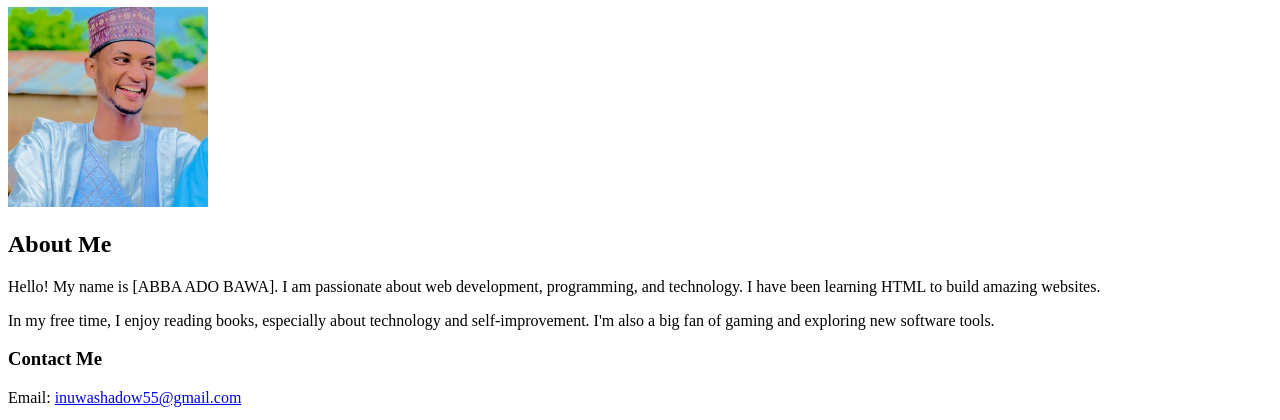
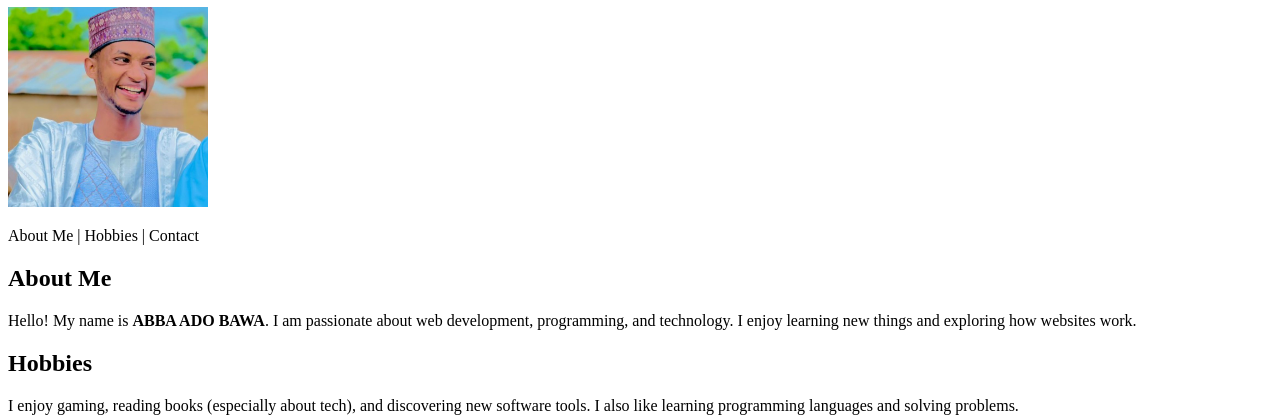
Before and after one commit to shadowzee123/My-profile-website, a plain HTML site: page index.html in a window 1280 px wide. Shown: the part 73-493 px from the top of the page. Drawn offline with Linux system fonts and the light colour scheme.

Commit message:
Update index.html

```diff
--- a/index.html
+++ b/index.html
@@ -7,24 +7,33 @@
 </head>
 <body>
 
-    <h1>My Profile</h1>
+    <!-- Header Section -->
+    <header>
+        <h1>My Profile</h1>
+        <img src="profile.jpg" alt="My Profile Picture" width="200">
+        <nav>
+            <p>About Me | Hobbies | Contact</p>
+        </nav>
+    </header>
 
-    <!-- Profile Image -->
-    <img src="profile.jpg" alt="My Profile Picture" width="200">
-
+    <!-- About Me Section -->
     <section>
         <h2>About Me</h2>
-        <p>Hello! My name is [ABBA ADO BAWA]. I am passionate about web development, programming, and technology. I have been learning HTML to build amazing websites.</p>
-
-        <p>In my free time, I enjoy reading books, especially about technology and self-improvement. I'm also a big fan of gaming and exploring new software tools.</p>
+        <p>Hello! My name is <strong>ABBA ADO BAWA</strong>. I am passionate about web development, programming, and technology. I enjoy learning new things and exploring how websites work.</p>
     </section>
 
-    <!-- Footer with Contact Info -->
+    <!-- Hobbies Section -->
+    <section>
+        <h2>Hobbies</h2>
+        <p>I enjoy gaming, reading books (especially about tech), and discovering new software tools. I also like learning programming languages and solving problems.</p>
+    </section>
+
+    <!-- Footer Section -->
     <footer>
-        <h3>Contact Me</h3>
-        <p>Email: <a href="mailto:inuwashadow55@gmail.com">inuwashadow55@gmail.com</a></p>
-        <p>X</p>: <a href="https://x.com/aadobawa123?s=09" target="_blank">@yourhandle</a></p>
-        <p>Instagram: <a href="https://www.instagram.com/invites/contact/?igsh=gq3vtcz0ymqq&utm_content=5wp43n2/yourhandle" target="_blank">@yourhandle</a></p>
+        <h2>Contact</h2>
+        <p>Email: inuwashadow55@gmail.com</p>
+        <p>X: @aadobawa123</p>
+        <p>Instagram: @aadobawa</p>
     </footer>
 
 </body>
```
